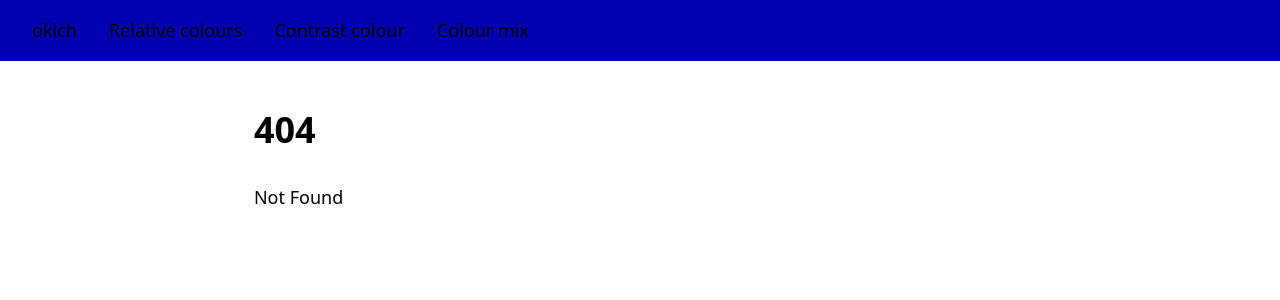
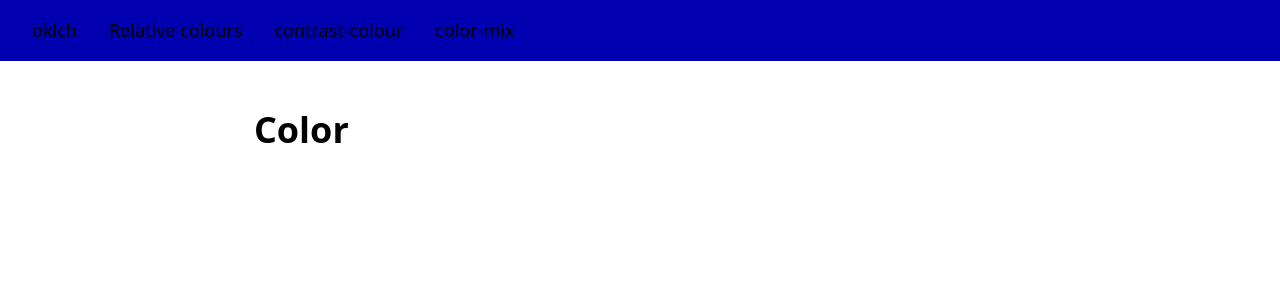
Before and after one commit to ADSmith-0/relative-colours-css, a SvelteKit app: page /color-mix in a window 1280 px wide. Before the commit this address had no page. Shown: the top 300 px of the page. Built offline with nearby package versions, Linux system fonts and the light colour scheme.

Commit message:
Changed names to match CSS

```diff
--- a/src/routes/+layout.svelte
+++ b/src/routes/+layout.svelte
@@ -12,8 +12,8 @@
 <nav>
 	<a href={resolve('/oklch')}>oklch</a>
 	<a href={resolve('/relative-colours')}>Relative colours</a>
-	<a href={resolve('/colour-contrast')}>Contrast colour</a>
-	<a href={resolve('/colour-mix')}>Colour mix</a>
+	<a href={resolve('/contrast-color')}>contrast-colour</a>
+	<a href={resolve('/color-mix')}>color-mix</a>
 </nav>
 
 <main>
--- /dev/null
+++ b/src/routes/color-mix/+page.svelte
@@ -0,0 +1 @@
+<h1>Color</h1>
```
Also changed, not shown: src/routes/colour-mix/+page.svelte (deleted), src/routes/contrast-color/+page.svelte (renamed from src/routes/colour-contrast/+page.svelte).
